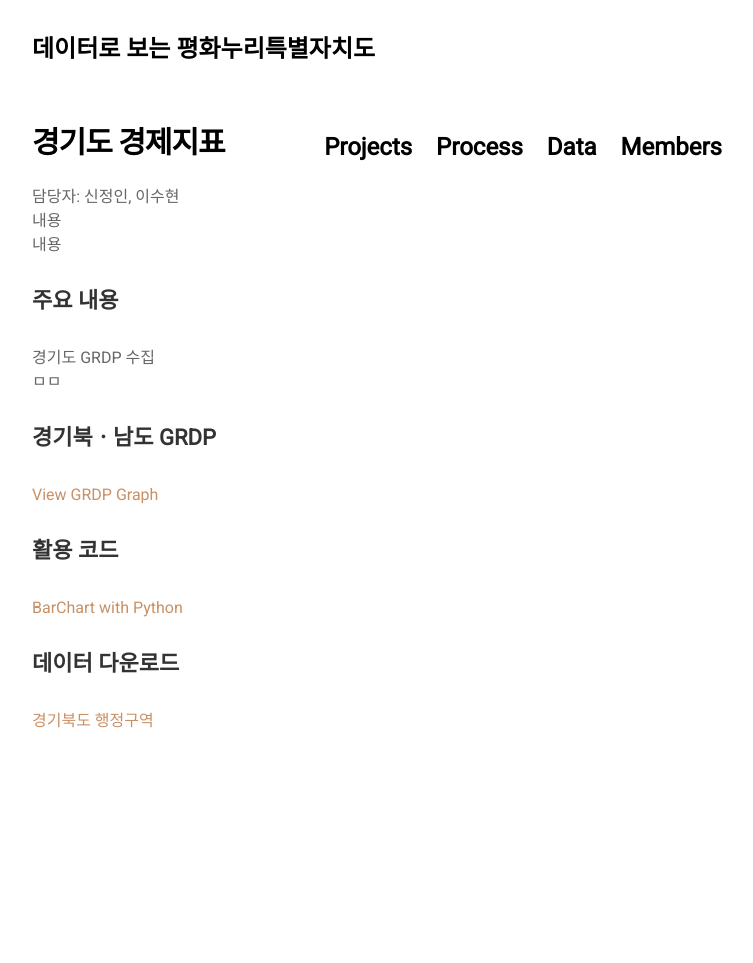
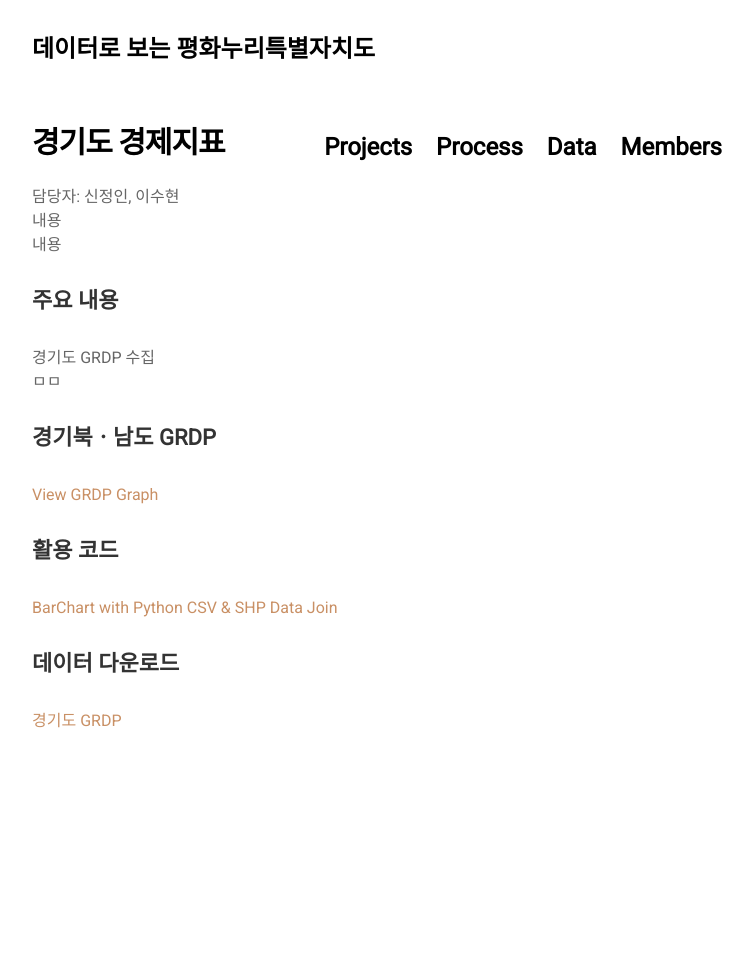
Before and after one commit to jinuew/SICM2002-6, a Jekyll site: the page built from projects/proj-4.md, in a window 1280 px wide. Shown: the whole page, without its empty margins (263-1016 px from the left). Built offline with Jekyll 4.4.1, drawn with Linux system fonts in a browser that asks for light colours; nearby versions of some CDN libraries; our own code applies the rules of GitHub Pages for plain Markdown files.

Commit message:
Update proj-4.md

```diff
--- a/projects/proj-4.md
+++ b/projects/proj-4.md
@@ -9,12 +9,16 @@
 경기도 GRDP 수집<br>
 ㅁㅁ
 
+
+
+
 #### 경기북ㆍ남도 GRDP
 [View GRDP Graph](https://jinuew.github.io/sicm2002-6/assets/GRDP막대그래프.html)
 
 #### 활용 코드
 [BarChart with Python](https://github.com/jinuew/sicm2002-6/blob/main/assets/Code/GRDP.ipynb)
+[CSV & SHP Data Join](https://github.com/jinuew/sicm2002-6/blob/main/assets/Code/shp와csv조인.ipynb)
 
 
 #### 데이터 다운로드
-[경기북도 행정구역](https://github.com/jinuew/sicm2002-6/raw/main/assets/Data/경기도GRDP.xlsx)<br>
+[경기도 GRDP](https://github.com/jinuew/sicm2002-6/raw/main/assets/Data/경기도GRDP.xlsx)<br>
```
